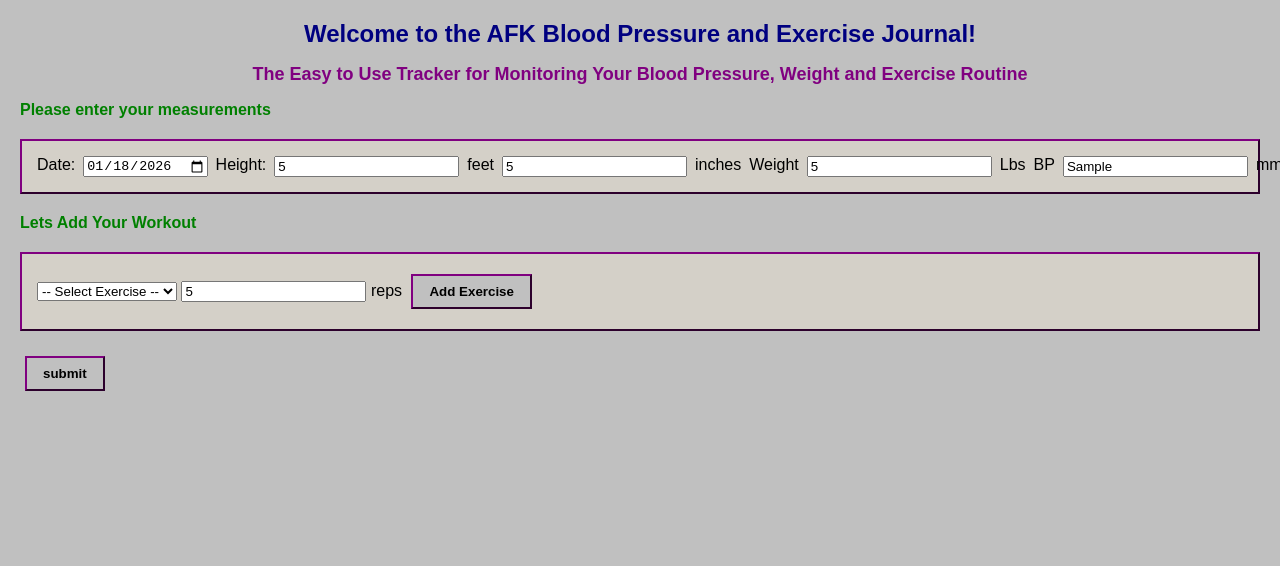
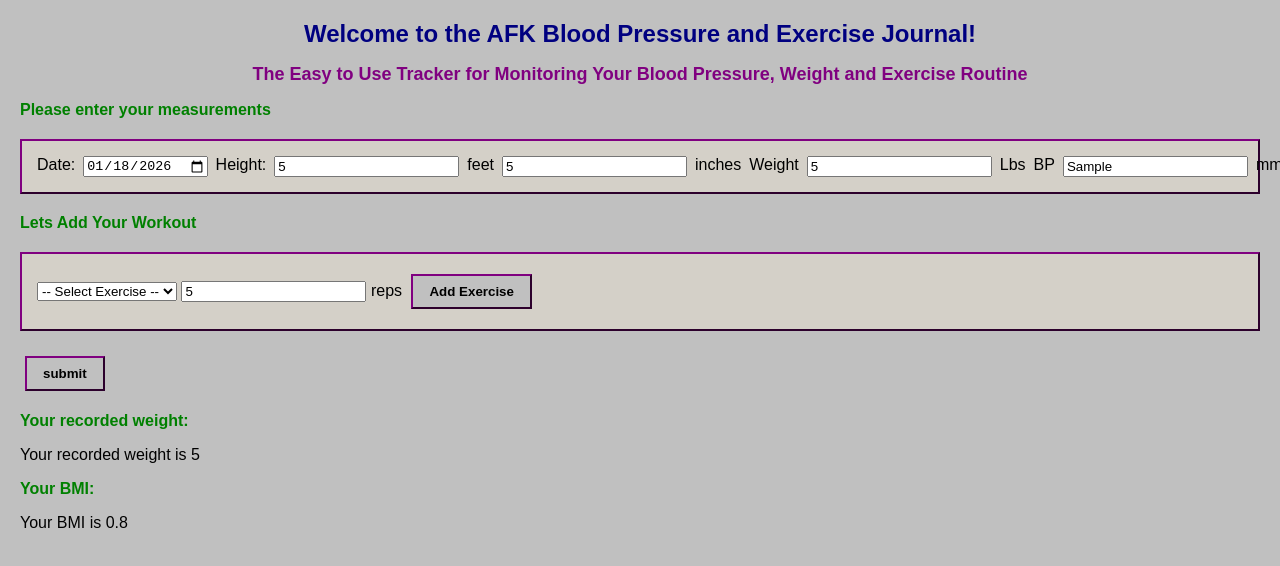
Before and after one commit to AFKjr/Health-Tracker-App, a plain HTML site: page index.html in a window 1280 px wide. Both pictures are taken after typing "5", "5", "5", "Sample", "5" into the empty fields and a click on the button "submit". Shown: the top 566 px of the page. Drawn offline with Linux system fonts and the light colour scheme.

Commit message:
Weight and BMI display now functional!
- Users can now enter their weight, and height into
the system (imperial measurements for now), see
their BMI when they press submit button.

```diff
--- a/index.html
+++ b/index.html
@@ -47,10 +47,13 @@
             <button type="button" id="add-exercise-button">Add Exercise</button>
         </div>
 
-
         <button type="submit">submit</button>
 
-        <div class="bmi-display" style="display: none;">
+        <div id="weight-display" style="display: none">
+            <h3>Your recorded weight:</h3>
+            <p id="weight-result"</p>
+        </div>
+        <div id="bmi-display" style="display: none;">
             <h3>Your BMI:</h3>
             <p id="bmi-result"></p>
         </div>
--- a/script.js
+++ b/script.js
@@ -1,3 +1,6 @@
+const FEETMEASUREMENT = 12;
+const IMPERIALMEASUREMENT = 703;
+
 //The array that to store exercises
 const exerciseList = [];
 
@@ -6,8 +9,6 @@ const dateEntry = document.getElementById("date-entry");
 
 //Get today's date
 const today = new Date();
-console.log(today);
-console.log(today.getDate());
 
 //Format the date as YYYY-MM-DD
 const year = today.getFullYear();
@@ -15,7 +16,6 @@ const month = String(today.getMonth() + 1).padStart(2, "0");
 const day = String(today.getDate()).padStart(2, "0");
 
 const formattedDate = `${year}-${month}-${day}`;
-console.log(formattedDate);
 
 //Set the input's value
 dateEntry.value = formattedDate;
@@ -64,3 +64,27 @@ function addExercise() {
     //TODO: Looking at what is stored until log page is created
     console.log(exerciseList);
 }
+
+const submitButton = document.querySelector('button[type="submit"]');
+submitButton.addEventListener("click", handleSubmit);
+
+function handleSubmit() {
+    //we get the feet and inch values from the user in total inches
+    const userInches = document.getElementById("inches").value;
+    const userFeet = document.getElementById("feet").value;
+    const feetInInches = FEETMEASUREMENT * Number(userFeet);
+    const userWeight = document.getElementById("weight").value;
+    const userTotalHeight = feetInInches + Number(userInches);
+    const BMI = (Number(userWeight) / Math.pow(userTotalHeight, 2)) * IMPERIALMEASUREMENT;
+    const roundedBMI = BMI.toFixed(1);
+
+    const bmiResult = document.getElementById("bmi-result");
+    const bmiDisplayDiv = document.getElementById("bmi-display");
+    bmiResult.textContent = `Your BMI is ${roundedBMI}`;
+    bmiDisplayDiv.style.display = "block";
+
+    const weightResult = document.getElementById("weight-result");
+    const weightDisplayDiv = document.getElementById("weight-display");
+    weightResult.textContent = `Your recorded weight is ${userWeight}`;
+    weightDisplayDiv.style.display = "block";
+}
```
